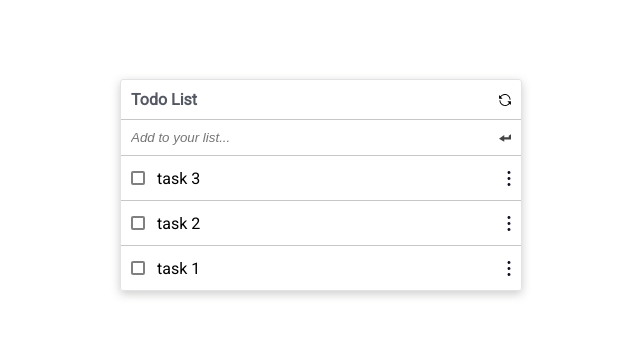
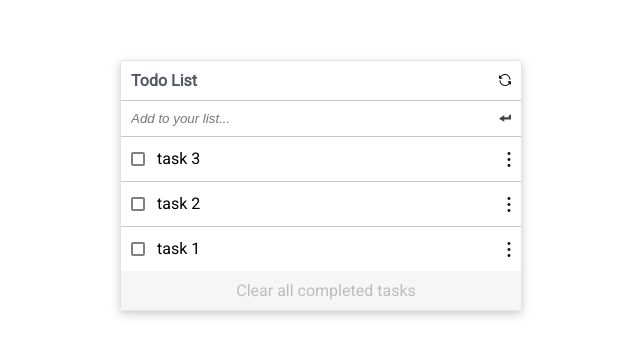
Before and after one commit to mirouhml/To-Do-list, a website built with webpack: page src/index.html in a window 1280 px wide. Shown: the part 215-570 px from the top of the page, without its empty margins (319-959 px from the left). Built offline with nearby package versions, Linux system fonts and the light colour scheme.

Commit message:
Add 'Clear all completed tasks field'.

```diff
--- a/src/index.html
+++ b/src/index.html
@@ -8,18 +8,7 @@
 </head>
 <body>
     <section class="todo-section">
-        <ul id="to-do-list">
-            <li class="list-item">
-                <h2>Todo List</h2>
-                <img id="refresh" src="./asset/refresh.svg" alt="Refresh icon">
-            </li>
-            <hr>
-            <li class="list-item">
-                <input type="text" placeholder="Add to your list...">
-                <img id="enter" src="./asset/enter.svg" alt="Enter icon">
-            </li>
-            <hr>
-        </ul>
+        <ul id="to-do-list"></ul>
     </section>
 </body>
 </html>
--- a/src/modules/taskHandler.js
+++ b/src/modules/taskHandler.js
@@ -13,6 +13,16 @@ const dynamicSort = (property) => {
 };
 
 const listContainer = document.getElementById('to-do-list');
+listContainer.innerHTML = `<li class="list-item">
+                              <h2>Todo List</h2>
+                              <img id="refresh" src="./asset/refresh.svg" alt="Refresh icon">
+                            </li>
+                            <hr>
+                            <li class="list-item">
+                              <input type="text" placeholder="Add to your list...">
+                              <img id="enter" src="./asset/enter.svg" alt="Enter icon">
+                            </li>
+                            <hr>`;
 
 const createTask = (task, i) => {
   const listItem = document.createElement('li');
@@ -41,6 +51,11 @@ const display = (tasks) => {
   for (let i = 0; i < tasks.length; i += 1) {
     createTask(tasks[i], i);
   }
+  const listItem = document.createElement('li');
+  listItem.innerHTML = '<a href="#">Clear all completed tasks</a>';
+  listItem.classList.add('list-item');
+  listItem.classList.add('last-item');
+  listContainer.appendChild(listItem);
 };
 
 export default (display);
--- a/src/style.css
+++ b/src/style.css
@@ -1,5 +1,4 @@
 @import url("https://fonts.googleapis.com/css2?family=Roboto");
-
 * {
   margin: 0;
   padding: 0;
@@ -49,6 +48,7 @@ body {
   display: flex;
   padding: 10px 0 10px 10px;
   align-items: center;
+  justify-content: center;
 }
 
 .todo-section {
@@ -101,3 +101,19 @@ input[type="text"] {
 hr:last-of-type {
   border: 0;
 }
+
+a {
+  color: #bdbdbd;
+  text-align: center;
+  font-weight: 100;
+  text-decoration: none;
+}
+
+a:hover {
+  text-decoration: underline;
+  color: black;
+}
+
+.last-item {
+  background-color: #f6f6f6;
+}
```
Also changed, not shown: dist/index.html, dist/main.js.
